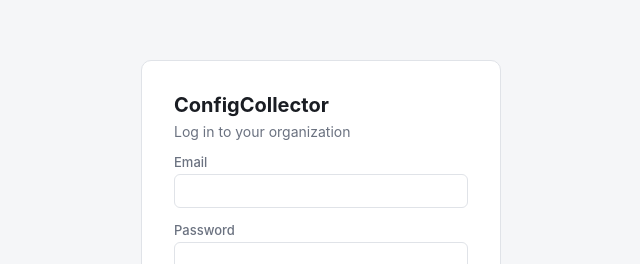
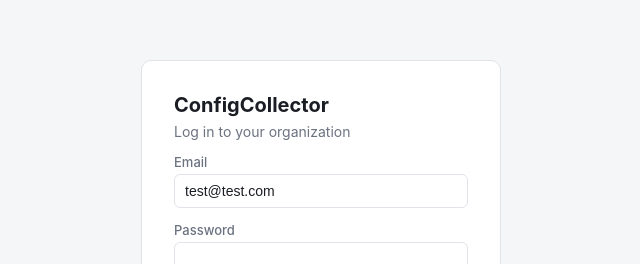
Before and after one commit to mlearmonth233/ConfigCollector, a React (Vite) app in the folder frontend/: page /login in a window 1280 px wide. Shown: the part 176-440 px from the top of the page, without its empty margins (319-959 px from the left). Built offline with nearby package versions, Linux system fonts and the light colour scheme; no server answers.

Commit message:
Pre-fill login email with test@test.com for convenience
Co-Authored-By: Claude Sonnet 5 <noreply@anthropic.com>
Claude-Session: https://claude.ai/code/session_019Qh3S7by3p2QwUqredAtEs

```diff
--- a/frontend/src/pages/Login.tsx
+++ b/frontend/src/pages/Login.tsx
@@ -7,7 +7,7 @@ import { useAuth } from "../context/AuthContext";
 export function Login() {
   const { login } = useAuth();
   const navigate = useNavigate();
-  const [email, setEmail] = useState("");
+  const [email, setEmail] = useState("test@test.com");
   const [password, setPassword] = useState("");
   const [error, setError] = useState<string | null>(null);
   const [submitting, setSubmitting] = useState(false);
```
